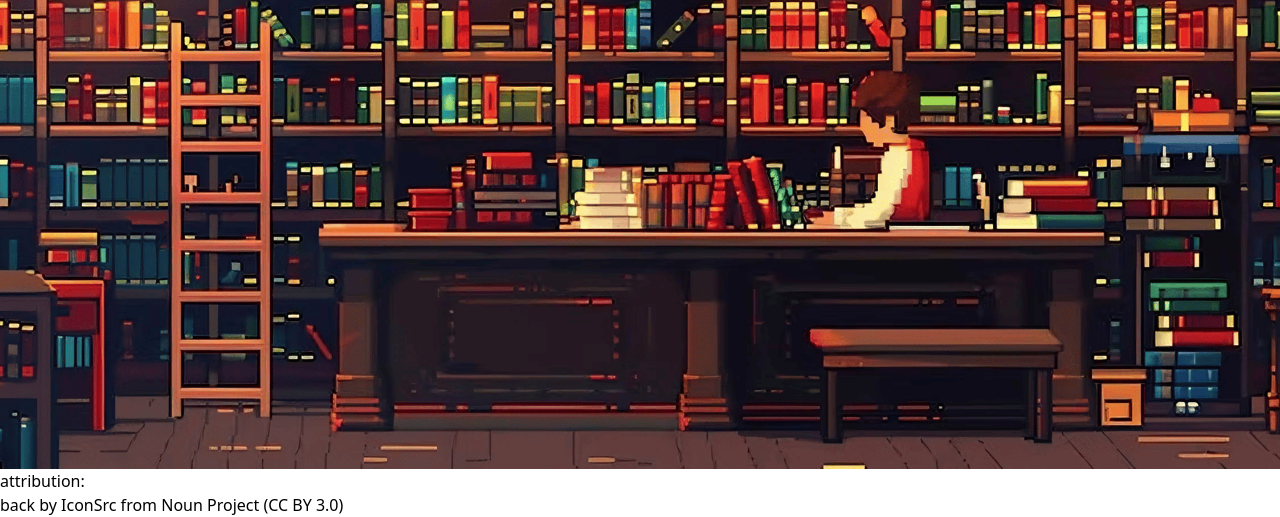
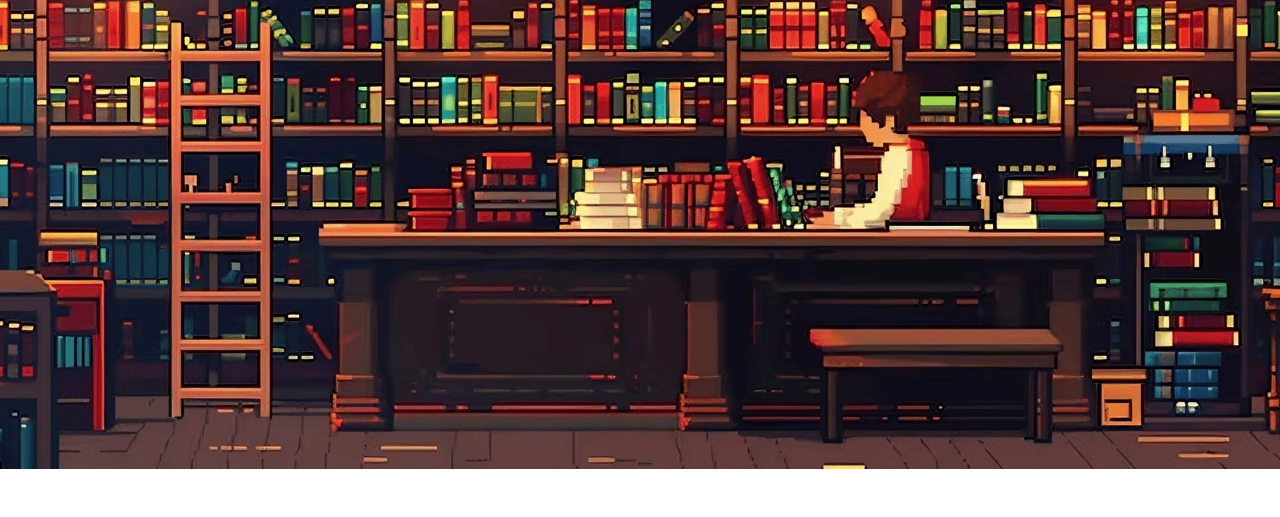
Before and after one commit to manystarsapart/libraryofpatchouli, a website: page index.html in a window 1280 px wide. Shown: the part 331-848 px from the top of the page. After the commit the page ends 800 px from the top, so only its background shows below. Drawn offline with Linux system fonts and the light colour scheme; files whose address does not match are found by name.

Commit message:
chore: remove unused attribute section

```diff
--- a/index.html
+++ b/index.html
@@ -32,8 +32,7 @@
 
 
 		</div>
-		<p>attribution: <br \>
-			back by IconSrc from <a href="https://thenounproject.com/browse/icons/term/back/" target="_blank" title="back Icons">Noun Project</a> (CC BY 3.0)</p>
+
 	</body>
 
 
```
